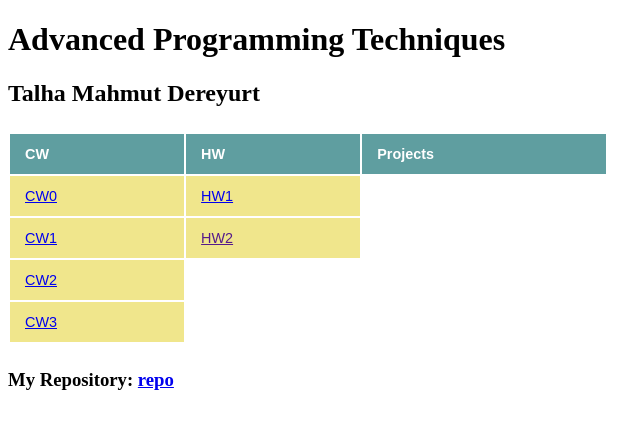
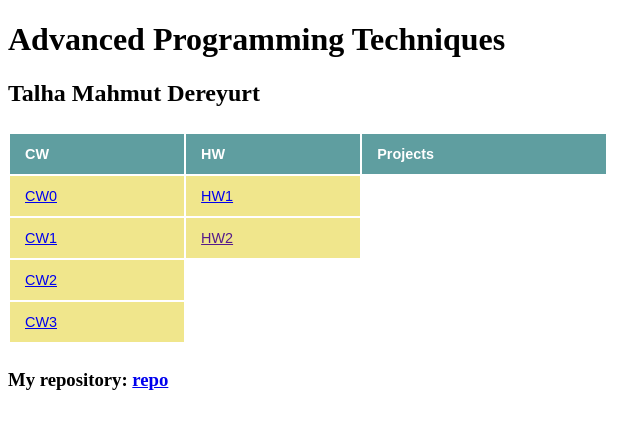
Before and after one commit to TalhaDereyurt/AdvancedProgrammingTechniques, a plain HTML site: page index.html in a window 1280 px wide. Shown: the full height of the page, 0-640 px from the left. Drawn offline with Linux system fonts and the light colour scheme.

Commit message:
new update

```diff
--- a/index.html
+++ b/index.html
@@ -35,6 +35,6 @@
             </tr>
         </tbody>
     </table>
-    <h3>My Repository: <a href="https://github.com/TalhaDereyurt/AdvancedProgrammingTechniques">repo</a></h3>
+    <h3>My repository: <a href="https://github.com/TalhaDereyurt/AdvancedProgrammingTechniques">repo</a></h3>
 </body>
 </html>
```
